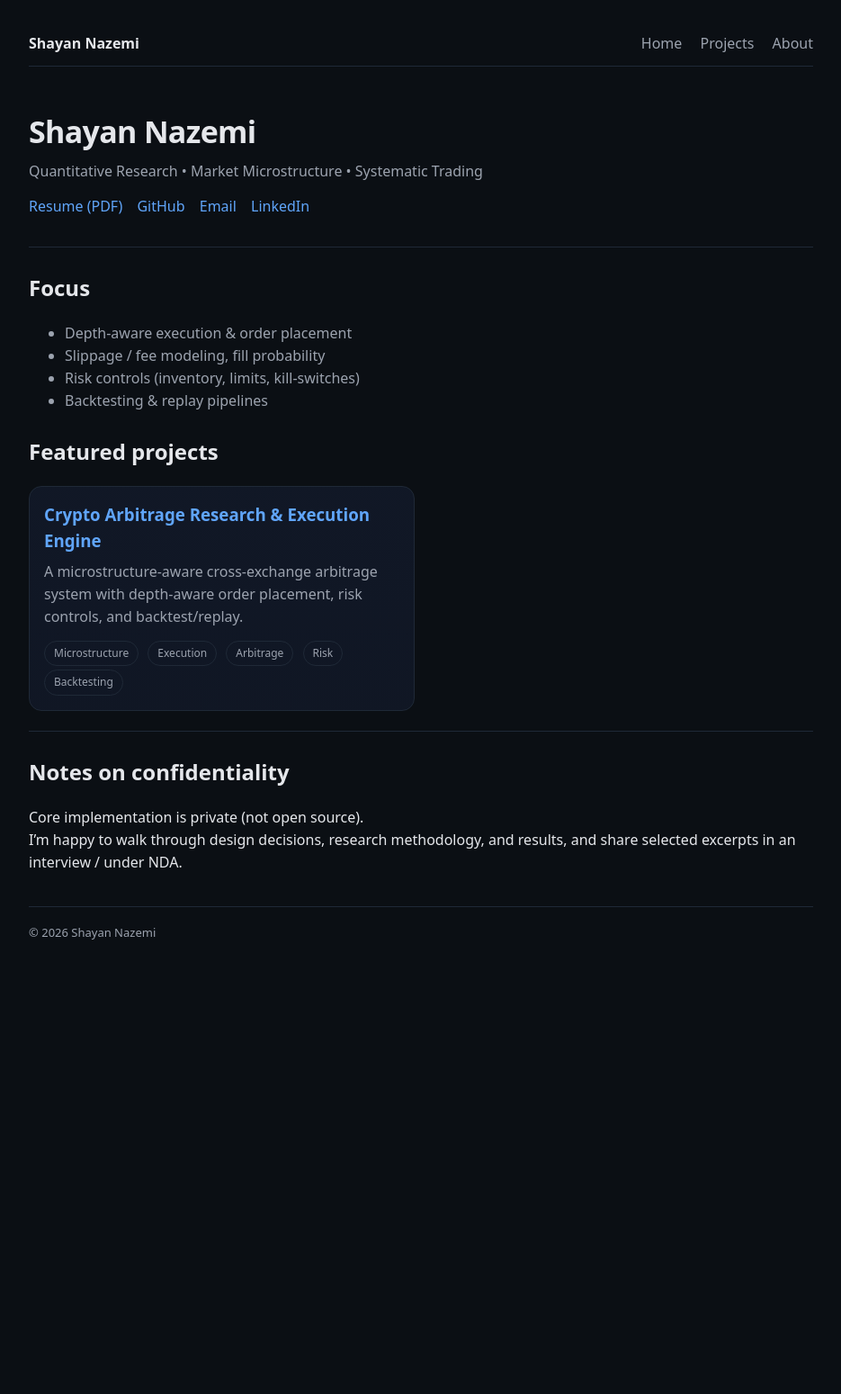
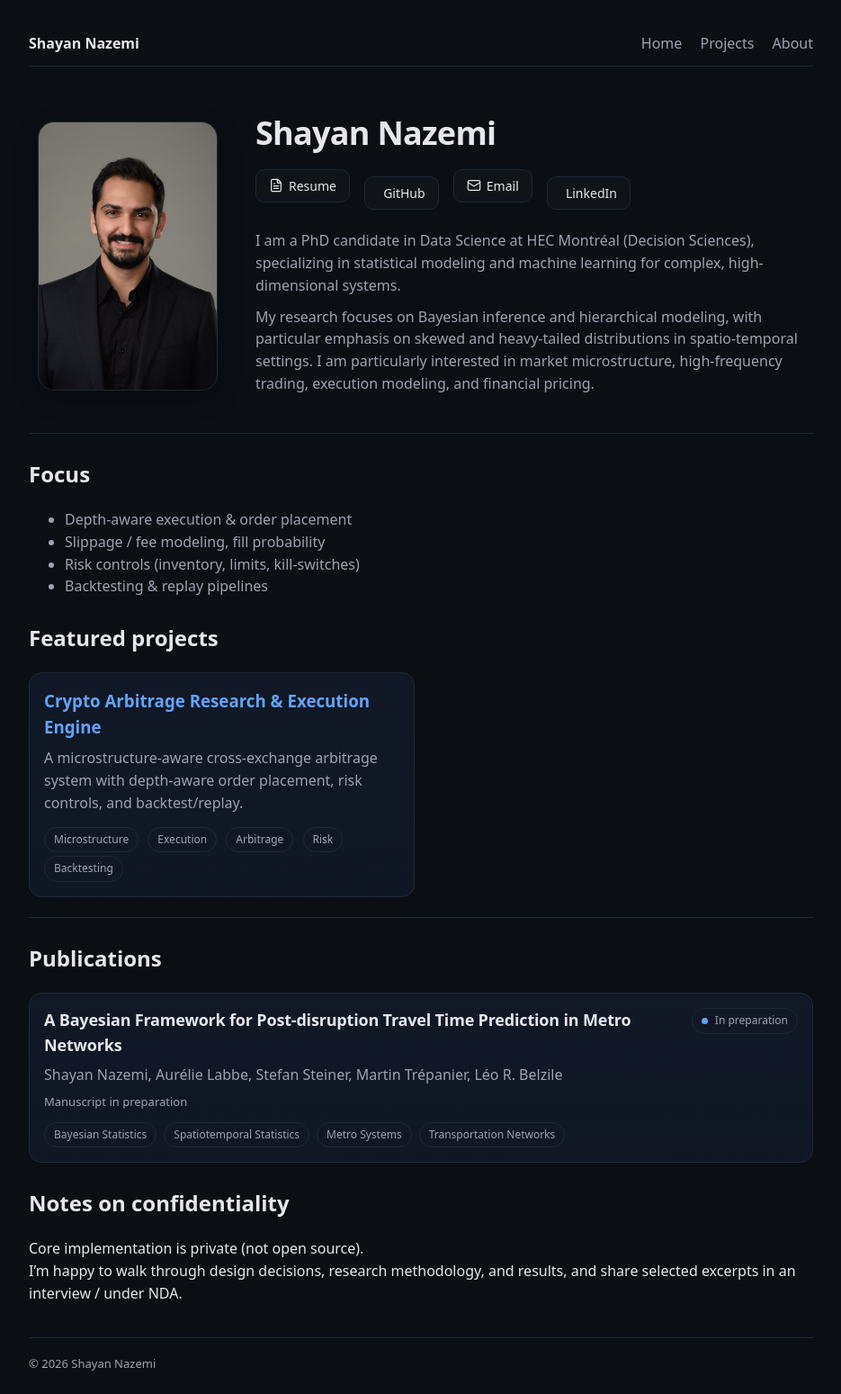
Before and after one commit to ShayanNazemi/ShayanNazemi.github.io, a Jekyll site: the page built from index.md, in a window 1280 px wide. Shown: the whole page at 90% size, without its empty margins (172-1107 px from the left). Built offline with Jekyll 4.4.1, drawn with Linux system fonts in a browser that asks for light colours; before the commit the page ends 1070 px from its top, so only the background shows below that.

Commit message:
bio + publication section added

```diff
--- a/_config.yml
+++ b/_config.yml
@@ -1,6 +1,6 @@
 title: "Shayan Nazemi"
-description: "Quantitative Research • Market Microstructure • Systematic Trading"
-url: "https://YOUR_USERNAME.github.io"
+description: "PhD Student, Quantitative Researcher, Applied ML, Data Scientist"
+url: "https://ShayanNazemi.github.io"
 markdown: kramdown
 
 # Build settings
--- a/_includes/head.html
+++ b/_includes/head.html
@@ -12,5 +12,6 @@
 <meta name="description" content="{{ page.excerpt | default: site.description | strip_html | normalize_whitespace | escape }}" />
 
 <link rel="stylesheet" href="{{ '/assets/css/style.css' | relative_url }}" />
+<script src="https://unpkg.com/lucide@latest"></script>
 
 {% seo %}
--- a/_layouts/default.html
+++ b/_layouts/default.html
@@ -13,5 +13,8 @@
         <div>© {{ "now" | date: "%Y" }} {{ site.title }}</div>
       </footer>
     </div>
+    <script>
+      lucide.createIcons();
+    </script>
   </body>
 </html>
--- a/assets/css/style.css
+++ b/assets/css/style.css
@@ -93,3 +93,154 @@ hr {
 .content h2 { margin-top: 26px; }
 .content ul { color: var(--muted); }
 .content strong { color: var(--text); }
+
+
+/* Publications */
+.pub-list { display: grid; gap: 12px; margin-top: 12px; }
+
+.pub {
+  background: linear-gradient(180deg, rgba(17,24,39,0.95), rgba(17,24,39,0.85));
+  border: 1px solid var(--line);
+  border-radius: 14px;
+  padding: 16px;
+}
+
+.pub-top {
+  display: flex;
+  align-items: flex-start;
+  justify-content: space-between;
+  gap: 12px;
+  margin-bottom: 10px;
+}
+
+.badge {
+  display: inline-flex;
+  align-items: center;
+  border: 1px solid var(--line);
+  color: var(--muted);
+  padding: 4px 10px;
+  border-radius: 999px;
+  font-size: 12px;
+  white-space: nowrap;
+}
+
+.badge-dot {
+  width: 7px;
+  height: 7px;
+  border-radius: 50%;
+  background: var(--accent);
+  margin-right: 8px;
+}
+
+.pub-title { margin: 0; font-size: 18px; letter-spacing: -0.01em; }
+.pub-authors { margin: 6px 0 0 0; color: var(--muted); }
+.pub-venue { margin: 8px 0 0 0; color: var(--muted); font-size: 13px; }
+
+.pub-meta {
+  margin-top: 12px;
+  display: flex;
+  flex-wrap: wrap;
+  gap: 8px;
+}
+
+.chip {
+  display: inline-block;
+  border: 1px solid var(--line);
+  color: var(--muted);
+  padding: 4px 10px;
+  border-radius: 999px;
+  font-size: 12px;
+}
+
+.pub-links a {
+  display: inline-block;
+  margin-right: 10px;
+  padding: 6px 10px;
+  border-radius: 10px;
+  border: 1px solid var(--line);
+  color: var(--text);
+  background: rgba(255,255,255,0.02);
+}
+.pub-links a:hover { text-decoration: none; border-color: rgba(96,165,250,0.6); }
+
+/* Two-column hero */
+.hero.two-col {
+  display: grid;
+  grid-template-columns: 220px 1fr;
+  gap: 32px;
+  align-items: center;
+  margin-top: 10px;
+}
+
+.hero-left {
+  display: flex;
+  justify-content: center;
+}
+
+.profile-pic {
+  width: 200px;
+  /* height: 200px; */
+  object-fit: cover;
+  border-radius: 18px;
+  border: 1px solid var(--line);
+  box-shadow: 0 8px 24px rgba(0,0,0,0.35);
+}
+
+.hero-right h1 {
+  margin: 0 0 10px 0;
+  font-size: 36px;
+  letter-spacing: -0.02em;
+}
+
+.hero-right p {
+  color: var(--muted);
+  margin: 10px 0;
+  max-width: 680px;
+}
+
+.actions {
+  margin: 12px 0 16px 0;
+}
+
+.actions a {
+  display: inline-flex;
+  align-items: center;
+  gap: 6px;
+  margin-right: 12px;
+  margin-bottom: 6px;
+  padding: 7px 14px;
+  border-radius: 10px;
+  border: 1px solid var(--line);
+  color: var(--text);
+  background: rgba(255,255,255,0.02);
+  font-size: 14px;
+}
+
+.actions a svg {
+  width: 16px;
+  height: 16px;
+  stroke-width: 1.8;
+}
+
+.actions a:hover {
+  text-decoration: none;
+  border-color: rgba(96,165,250,0.6);
+  background: rgba(96,165,250,0.08);
+}
+
+/* Responsive: stack on small screens */
+@media (max-width: 768px) {
+  .hero.two-col {
+    grid-template-columns: 1fr;
+    text-align: center;
+  }
+
+  .hero-left {
+    margin-bottom: 12px;
+  }
+
+  .profile-pic {
+    width: 160px;
+    height: 160px;
+  }
+}
--- a/index.md
+++ b/index.md
@@ -3,17 +3,53 @@ layout: default
 title: Home
 ---
 
-<div class="hero">
-  <h1>Shayan Nazemi</h1>
-  <p>Quantitative Research • Market Microstructure • Systematic Trading</p>
+<div class="hero two-col">
 
-  <div class="actions">
-    <a href="/assets/cv.pdf" target="_blank" rel="noopener">Resume (PDF)</a>
-    <a href="https://github.com/ShayanNazemi" target="_blank" rel="noopener">GitHub</a>
-    <a href="mailto:nazemi.shayan@gmail.com">Email</a>
-    <a href="https://www.linkedin.com/in/shayan-nazemi/" target="_blank" rel="noopener">LinkedIn</a>
+  <div class="hero-left">
+    <img src="/assets/profile.jpg" alt="Shayan Nazemi" class="profile-pic">
   </div>
+
+  <div class="hero-right">
+    <h1>Shayan Nazemi</h1>
+
+    <div class="actions">
+      <a href="/assets/cv.pdf" target="_blank" rel="noopener">
+        <i data-lucide="file-text"></i>
+        Resume
+      </a>
+
+      <a href="https://github.com/ShayanNazemi" target="_blank" rel="noopener">
+        <i data-lucide="github"></i>
+        GitHub
+      </a>
+
+      <a href="mailto:nazemi.shayan@gmail.com">
+        <i data-lucide="mail"></i>
+        Email
+      </a>
+
+      <a href="https://www.linkedin.com/in/shayan-nazemi/" target="_blank" rel="noopener">
+        <i data-lucide="linkedin"></i>
+        LinkedIn
+      </a>
+    </div>
+    <p>
+      I am a PhD candidate in Data Science at HEC Montréal (Decision Sciences),
+      specializing in statistical modeling and machine learning for complex,
+      high-dimensional systems.
+    </p>
+
+    <p>
+      My research focuses on Bayesian inference and hierarchical modeling,
+      with particular emphasis on skewed and heavy-tailed distributions in
+      spatio-temporal settings. I am particularly interested in market
+      microstructure, high-frequency trading, execution modeling, and
+      financial pricing.
+    </p>
+  </div>
+
 </div>
+
 
 <hr />
 
@@ -43,6 +79,46 @@ title: Home
 
 <hr />
 
+## Publications
+
+<div class="pub-list">
+
+  <div class="pub">
+    <div class="pub-top">
+      <div>
+        <h3 class="pub-title">A Bayesian Framework for Post-disruption Travel Time Prediction in Metro Networks</h3>
+        <p class="pub-authors">
+          Shayan Nazemi, Aurélie Labbe, Stefan Steiner, Martin Trépanier, Léo R. Belzile
+        </p>
+        <p class="pub-venue">Manuscript in preparation</p>
+      </div>
+
+      <div class="badge" title="Status">
+        <span class="badge-dot"></span>
+        In preparation
+      </div>
+    </div>
+
+    <div class="pub-meta">
+      <span class="chip">Bayesian Statistics</span>
+      <span class="chip">Spatiotemporal Statistics</span>
+      <span class="chip">Metro Systems</span>
+      <span class="chip">Transportation Networks</span>
+    </div>
+
+    <!-- Optional: add links when you have them -->
+    <!--
+    <div class="pub-links" style="margin-top:12px;">
+      <a href="#" target="_blank" rel="noopener">PDF</a>
+      <a href="#" target="_blank" rel="noopener">arXiv</a>
+      <a href="#" target="_blank" rel="noopener">Code (private)</a>
+    </div>
+    -->
+  </div>
+
+</div>
+
+
 ## Notes on confidentiality
 
 Core implementation is private (not open source).
```
Also changed, not shown: assets/profile.jpg (added).
